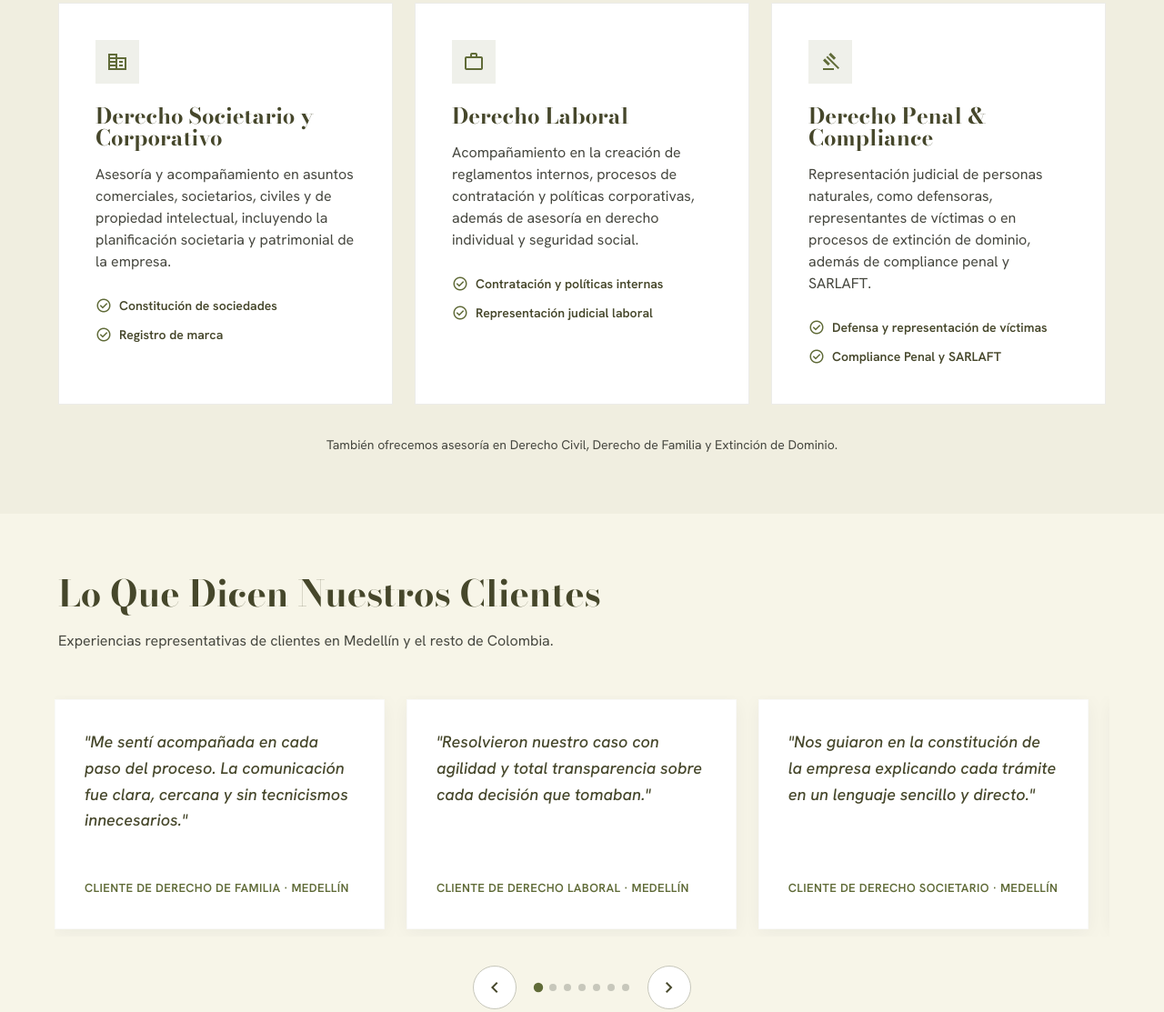
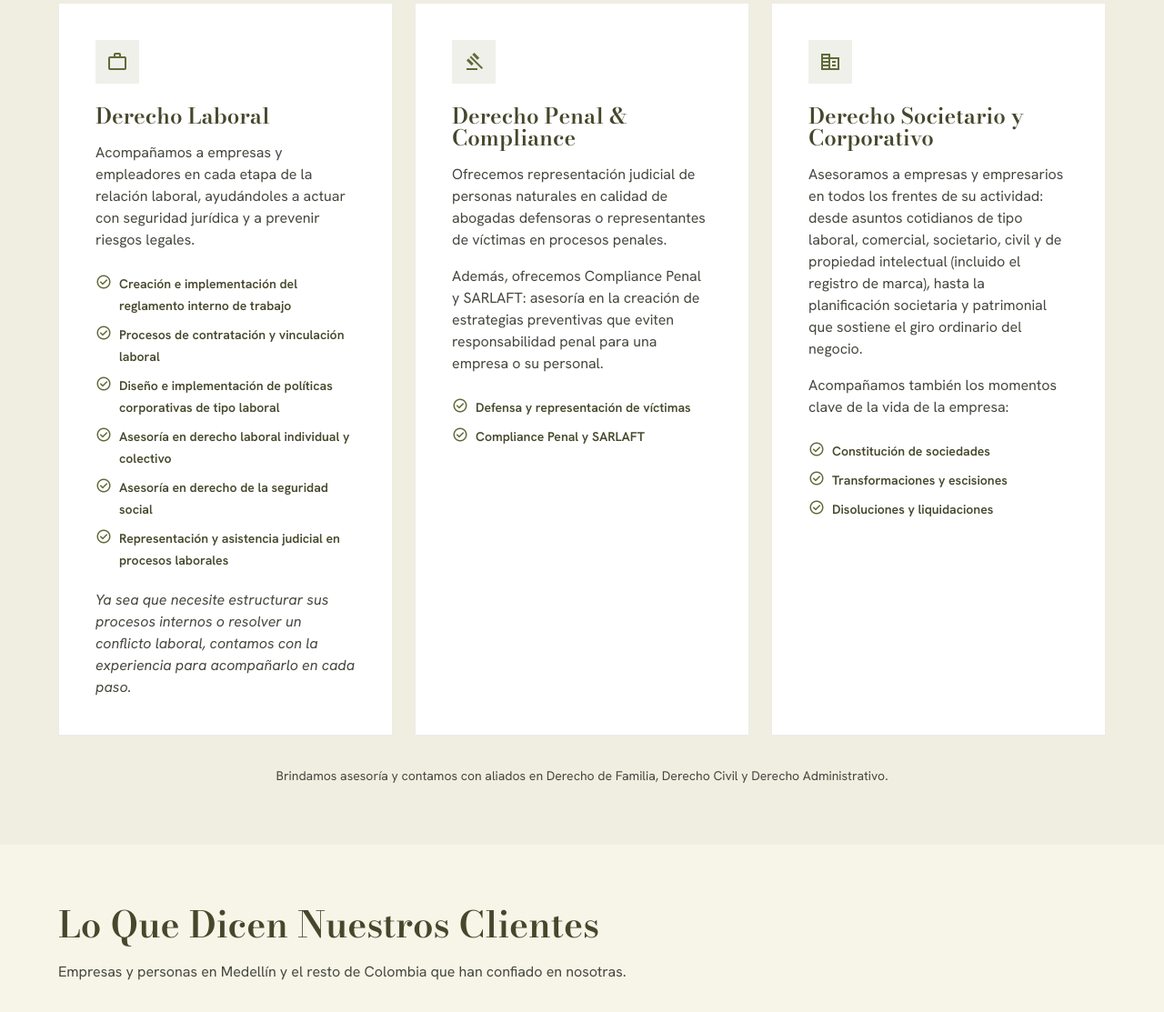
Before and after one commit to JuanDavidLoperaL/novita_web, a plain HTML site: page index.html in a window 1280 px wide. Shown: the part 1241-2354 px from the top of the page at 91% size. Drawn offline with nearby package versions, Linux system fonts and the light colour scheme.

Commit message:
Aplicar cambios del cliente: testimonios reales, servicios y títulos legibles
- Reemplazar testimonios de ejemplo por 7 reseñas reales de clientes
- Reordenar servicios (Laboral, Penal, Societario) con textos del cliente
- Quitar extinción de dominio y highlight Multidisciplinario del hero
- Nueva nota de aliados en Familia, Civil y Administrativo
- Mejorar legibilidad de títulos en Bodoni Moda (peso 600, opsz bajo)

Co-Authored-By: Claude Opus 5.5 <noreply@anthropic.com>

```diff
--- a/css/styles.css
+++ b/css/styles.css
@@ -1271,3 +1271,50 @@ a.navbar-cta {
   color: var(--color-tan);
   font-size: 20px;
 }
+
+/* Legibilidad de títulos: Bodoni Moda con trazos finos más gruesos (opsz bajo) y mayor peso */
+.home-hero-title,
+.services-title h2,
+.service-card h3,
+.highlight-label,
+.contact-title,
+.contact-card h3,
+.philosophy-mark,
+.hero-title,
+.case-study-title,
+.cta-title,
+.logo-name,
+.footer-brand-name,
+.navbar-brand {
+  font-weight: 600;
+  font-optical-sizing: none;
+  font-variation-settings: "opsz" 11;
+  letter-spacing: 0;
+}
+
+.service-closing {
+  margin-top: 16px;
+  font-style: italic;
+}
+
+.carousel-quote--long {
+  font-size: 15px;
+  line-height: 1.55;
+}
+
+.service-card p + p {
+  margin-top: -8px;
+}
+
+.service-card .service-closing {
+  margin: 20px 0 0;
+}
+
+.service-checklist li {
+  align-items: flex-start;
+}
+
+.service-checklist li .material-symbols-outlined {
+  flex-shrink: 0;
+  margin-top: 1px;
+}
--- a/index.html
+++ b/index.html
@@ -58,10 +58,6 @@
       </div>
       <div class="home-hero-highlights">
         <div>
-          <p class="highlight-label">Multidisciplinario</p>
-          <p class="highlight-sublabel">Societario, laboral y penal</p>
-        </div>
-        <div>
           <p class="highlight-label">Cercanía</p>
           <p class="highlight-sublabel">Atención directa y personalizada</p>
         </div>
@@ -96,39 +92,47 @@
     <div class="services-grid">
       <div class="service-card reveal">
         <div class="service-icon">
-          <span class="material-symbols-outlined">corporate_fare</span>
-        </div>
-        <h3>Derecho Societario y Corporativo</h3>
-        <p>Asesoría y acompañamiento en asuntos comerciales, societarios, civiles y de propiedad intelectual, incluyendo la planificación societaria y patrimonial de la empresa.</p>
-        <ul class="service-checklist">
-          <li><span class="material-symbols-outlined">check_circle</span> Constitución de sociedades</li>
-          <li><span class="material-symbols-outlined">check_circle</span> Registro de marca</li>
-        </ul>
-      </div>
-      <div class="service-card reveal">
-        <div class="service-icon">
           <span class="material-symbols-outlined">work</span>
         </div>
         <h3>Derecho Laboral</h3>
-        <p>Acompañamiento en la creación de reglamentos internos, procesos de contratación y políticas corporativas, además de asesoría en derecho individual y seguridad social.</p>
+        <p>Acompañamos a empresas y empleadores en cada etapa de la relación laboral, ayudándoles a actuar con seguridad jurídica y a prevenir riesgos legales.</p>
         <ul class="service-checklist">
-          <li><span class="material-symbols-outlined">check_circle</span> Contratación y políticas internas</li>
-          <li><span class="material-symbols-outlined">check_circle</span> Representación judicial laboral</li>
+          <li><span class="material-symbols-outlined">check_circle</span> Creación e implementación del reglamento interno de trabajo</li>
+          <li><span class="material-symbols-outlined">check_circle</span> Procesos de contratación y vinculación laboral</li>
+          <li><span class="material-symbols-outlined">check_circle</span> Diseño e implementación de políticas corporativas de tipo laboral</li>
+          <li><span class="material-symbols-outlined">check_circle</span> Asesoría en derecho laboral individual y colectivo</li>
+          <li><span class="material-symbols-outlined">check_circle</span> Asesoría en derecho de la seguridad social</li>
+          <li><span class="material-symbols-outlined">check_circle</span> Representación y asistencia judicial en procesos laborales</li>
         </ul>
+        <p class="service-closing">Ya sea que necesite estructurar sus procesos internos o resolver un conflicto laboral, contamos con la experiencia para acompañarlo en cada paso.</p>
       </div>
       <div class="service-card reveal">
         <div class="service-icon">
           <span class="material-symbols-outlined">gavel</span>
         </div>
         <h3>Derecho Penal &amp; Compliance</h3>
-        <p>Representación judicial de personas naturales, como defensoras, representantes de víctimas o en procesos de extinción de dominio, además de compliance penal y SARLAFT.</p>
+        <p>Ofrecemos representación judicial de personas naturales en calidad de abogadas defensoras o representantes de víctimas en procesos penales.</p>
+        <p>Además, ofrecemos Compliance Penal y SARLAFT: asesoría en la creación de estrategias preventivas que eviten responsabilidad penal para una empresa o su personal.</p>
         <ul class="service-checklist">
           <li><span class="material-symbols-outlined">check_circle</span> Defensa y representación de víctimas</li>
           <li><span class="material-symbols-outlined">check_circle</span> Compliance Penal y SARLAFT</li>
         </ul>
       </div>
+      <div class="service-card reveal">
+        <div class="service-icon">
+          <span class="material-symbols-outlined">corporate_fare</span>
+        </div>
+        <h3>Derecho Societario y Corporativo</h3>
+        <p>Asesoramos a empresas y empresarios en todos los frentes de su actividad: desde asuntos cotidianos de tipo laboral, comercial, societario, civil y de propiedad intelectual (incluido el registro de marca), hasta la planificación societaria y patrimonial que sostiene el giro ordinario del negocio.</p>
+        <p>Acompañamos también los momentos clave de la vida de la empresa:</p>
+        <ul class="service-checklist">
+          <li><span class="material-symbols-outlined">check_circle</span> Constitución de sociedades</li>
+          <li><span class="material-symbols-outlined">check_circle</span> Transformaciones y escisiones</li>
+          <li><span class="material-symbols-outlined">check_circle</span> Disoluciones y liquidaciones</li>
+        </ul>
+      </div>
     </div>
-    <p class="services-note">También ofrecemos asesoría en Derecho Civil, Derecho de Familia y Extinción de Dominio.</p>
+    <p class="services-note">Brindamos asesoría y contamos con aliados en Derecho de Familia, Derecho Civil y Derecho Administrativo.</p>
   </div>
 </section>
 
@@ -138,7 +142,7 @@
     <div class="services-header reveal">
       <div class="services-title">
         <h2>Lo Que Dicen Nuestros Clientes</h2>
-        <p>Experiencias representativas de clientes en Medellín y el resto de Colombia.</p>
+        <p>Empresas y personas en Medellín y el resto de Colombia que han confiado en nosotras.</p>
       </div>
     </div>
 
@@ -146,44 +150,44 @@
       <div class="carousel-viewport">
         <div class="carousel-slide">
           <div class="card testimonial-slide">
-            <blockquote class="carousel-quote">"Me sentí acompañada en cada paso del proceso. La comunicación fue clara, cercana y sin tecnicismos innecesarios."</blockquote>
-            <p class="carousel-meta">Cliente de Derecho de Familia · Medellín</p>
+            <blockquote class="carousel-quote">"Excelente acompañamiento en el ámbito penal. Son abogadas muy humanas, amables y empáticas, que siempre escuchan, acompañan y trabajan con compromiso para defender nuestra voz y nuestros derechos. Muy agradecida con su profesionalismo y dedicación."</blockquote>
+            <p class="carousel-meta">Sofía Flórez</p>
           </div>
         </div>
         <div class="carousel-slide">
           <div class="card testimonial-slide">
-            <blockquote class="carousel-quote">"Resolvieron nuestro caso con agilidad y total transparencia sobre cada decisión que tomaban."</blockquote>
-            <p class="carousel-meta">Cliente de Derecho Laboral · Medellín</p>
+            <blockquote class="carousel-quote">"Me encanta trabajar con esta firma de abogadas: son súper responsables, atentas y diligentes para resolver cualquier inquietud. Además, su conocimiento ha aportado al crecimiento de mi empresa. Muy recomendadas."</blockquote>
+            <p class="carousel-meta">Coco Pink S.A.S.</p>
           </div>
         </div>
         <div class="carousel-slide">
           <div class="card testimonial-slide">
-            <blockquote class="carousel-quote">"Nos guiaron en la constitución de la empresa explicando cada trámite en un lenguaje sencillo y directo."</blockquote>
-            <p class="carousel-meta">Cliente de Derecho Societario · Medellín</p>
+            <blockquote class="carousel-quote carousel-quote--long">"Quiero expresar mi agradecimiento a Novita Legal por su excelente trabajo, compromiso y profesionalismo. Se destacan por su responsabilidad, amabilidad y disposición para atender cada situación que se nos ha presentado, de manera oportuna y eficiente, brindando así a nuestra empresa confianza y tranquilidad. Muchas gracias por su gran labor y por el excelente servicio que realizan."</blockquote>
+            <p class="carousel-meta">Inversiones WYJ S.A.S.</p>
           </div>
         </div>
         <div class="carousel-slide">
           <div class="card testimonial-slide">
-            <blockquote class="carousel-quote">"Sentimos respaldo y tranquilidad durante todo el proceso judicial. Siempre disponibles para resolver dudas."</blockquote>
-            <p class="carousel-meta">Cliente de Derecho Penal &amp; Compliance · Medellín</p>
+            <blockquote class="carousel-quote">"Novita Legal ha sido clave en la estructuración legal de nuestra empresa. Nos han dado un acompañamiento constante y cercano, y siempre han logrado los resultados que necesitábamos. Estamos muy felices con ellas por su gran labor y profesionalismo. ¡Totalmente recomendadas!"</blockquote>
+            <p class="carousel-meta">Heladería Los Espejos S.A.S.</p>
           </div>
         </div>
         <div class="carousel-slide">
           <div class="card testimonial-slide">
-            <blockquote class="carousel-quote">"El registro de nuestra marca fue rápido y sin contratiempos, con seguimiento constante a cada etapa."</blockquote>
-            <p class="carousel-meta">Cliente de Registro de Marca · Bogotá</p>
+            <blockquote class="carousel-quote carousel-quote--long">"Excelente firma de abogados. Se destacan por su excelente atención, transparencia y compromiso durante todo el proceso. Brindan una asesoría clara, oportuna y profesional, generando mucha confianza y tranquilidad. Además, realizan una gestión muy eficiente y responsable, logrando excelentes resultados. Sin duda, una firma altamente recomendable por su calidad humana y profesionalismo."</blockquote>
+            <p class="carousel-meta">J.A.B. Solutions Agencia de Seguros Ltda.</p>
           </div>
         </div>
         <div class="carousel-slide">
           <div class="card testimonial-slide">
-            <blockquote class="carousel-quote">"Resolvieron una disputa contractual compleja con mucha claridad, explicando cada opción antes de decidir."</blockquote>
-            <p class="carousel-meta">Cliente de Derecho Civil · Cali</p>
+            <blockquote class="carousel-quote carousel-quote--long">"Quiero recomendar a Novita Legal por el excelente acompañamiento legal que ha brindado a mi empresa. Su asesoría ha sido clave en temas de legislación laboral, actualización de normas y manejo de diferentes situaciones legales propias de la empresa. Destaco especialmente su profesionalismo, claridad y criterio al momento de orientarme, siempre buscando que cada decisión esté correctamente sustentada y dentro del marco legal. Contar con su acompañamiento me ha dado mucha tranquilidad como empresaria. La recomiendo con total confianza a quienes busquen una abogada seria, responsable y con gran conocimiento en el área laboral y empresarial."</blockquote>
+            <p class="carousel-meta">Sombreros Medellín</p>
           </div>
         </div>
         <div class="carousel-slide">
           <div class="card testimonial-slide">
-            <blockquote class="carousel-quote">"Profesionalismo y humanidad en un proceso muy difícil para mi familia. Gracias por el acompañamiento."</blockquote>
-            <p class="carousel-meta">Cliente de Extinción de Dominio · Medellín</p>
+            <blockquote class="carousel-quote">"Destaco en especial la profesionalidad, el compromiso y la atención brindada durante mi proceso. Siempre con información oportuna y clara, que demuestra un alto nivel de profesionalismo."</blockquote>
+            <p class="carousel-meta">Cuadro a Cuadro Taller S.A.S.</p>
           </div>
         </div>
       </div>
```
